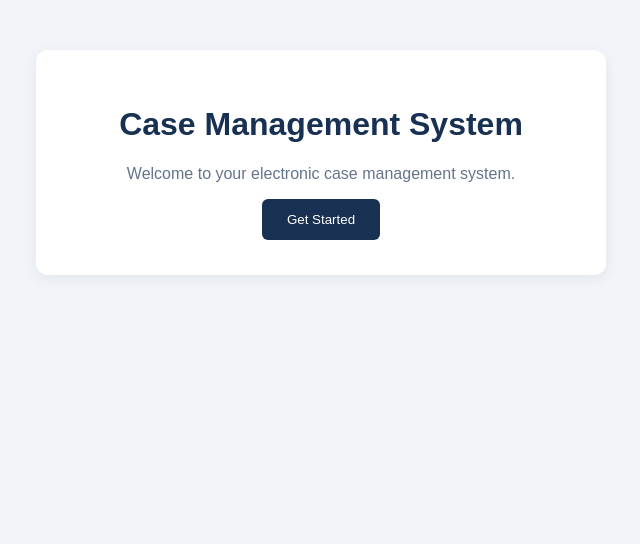
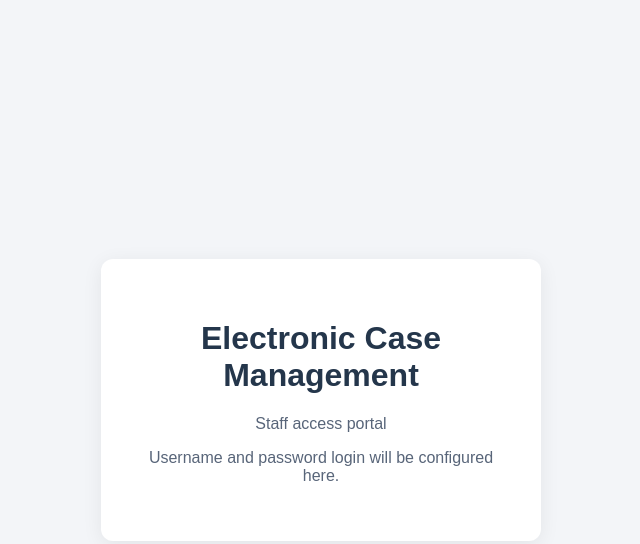
Before and after one commit to moscow5032/ib.github.io, a plain HTML site: page index.html in a window 1280 px wide. Shown: the whole page, without its empty margins (319-959 px from the left). Drawn offline with Linux system fonts and the light colour scheme.

Commit message:
Update index.html

```diff
--- a/index.html
+++ b/index.html
@@ -4,42 +4,35 @@
 <head>
   <meta charset="UTF-8">
   <meta name="viewport" content="width=device-width, initial-scale=1.0">
-  <title>Case Management System</title>
+  <title>Electronic Case Management</title>
   <style>
     body {
       font-family: Arial, sans-serif;
-      background: #f1f5f9;
+      background: #f3f5f8;
       margin: 0;
-      padding: 50px 20px;
+      min-height: 100vh;
+      display: grid;
+      place-items: center;
+    }
+
+    .container {
+      background: white;
+      padding: 40px;
+      border-radius: 12px;
+      width: min(360px, 85%);
       text-align: center;
+      box-shadow: 0 4px 20px #00000012;
     }
-    .container {
-      max-width: 500px;
-      margin: auto;
-      background: white;
-      padding: 35px;
-      border-radius: 12px;
-      box-shadow: 0 4px 15px #0001;
-    }
-    h1 { color: #183153; }
-    p { color: #64748b; }
-    button {
-      background: #183153;
-      color: white;
-      border: 0;
-      padding: 13px 25px;
-      border-radius: 6px;
-      cursor: pointer;
-    }
+
+    h1 { color: #24364b; }
+    p { color: #586579; }
   </style>
 </head>
 <body>
-  <div class="container">
-    <h1>Case Management System</h1>
-    <p>Welcome to your electronic case management system.</p>
-    <button onclick="alert('Your website is working!')">
-      Get Started
-    </button>
-  </div>
+  <main class="container">
+    <h1>Electronic Case Management</h1>
+    <p>Staff access portal</p>
+    <p>Username and password login will be configured here.</p>
+  </main>
 </body>
 </html>
```
